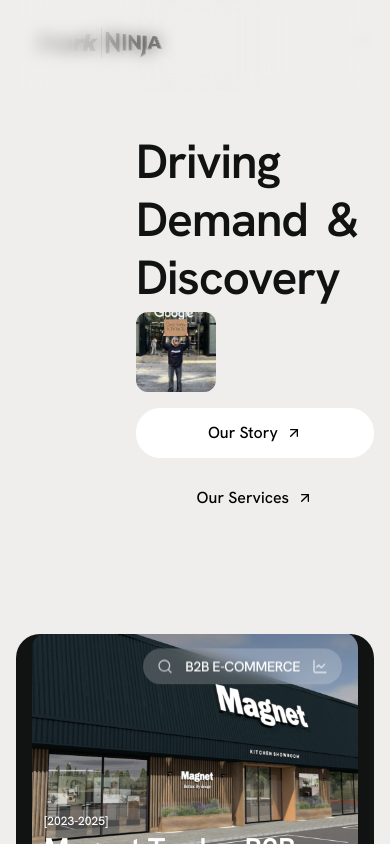
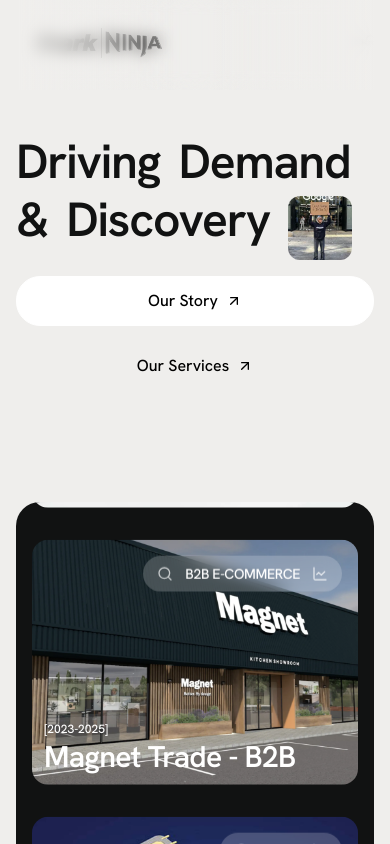
Before and after one commit to RahulKhanSuvo/rise-at-seven, a Next.js app: page / in a window 390 px wide. Shown: the part 980-1824 px from the top of the page. Built offline with nearby package versions, Linux system fonts and the light colour scheme.

Commit message:
refactor: update layout responsiveness, adjust logo size, and reformat button components in Agencies marquee section

```diff
--- a/src/components/agencyLogoMrq/Agencies.tsx
+++ b/src/components/agencyLogoMrq/Agencies.tsx
@@ -13,7 +13,7 @@ export default function Agencies() {
         <SwiperMarquee />
       </div>
       <div className=" py-12 md:py-24 px-4 md:px-7 flex justify-between">
-        <div className="w-full mb-1 md:mt-2 md:mb-0 max-w-sm xl:max-w-xl 3xl:max-w-2xl 4xl:max-w-3xl">
+        <div className="w-full mb-1 md:mt-2 hidden md:block md:mb-0 max-w-sm xl:max-w-xl 3xl:max-w-2xl 4xl:max-w-3xl">
           <p className="md:inline-flex flex-wrap hidden text-balance relative text-left justify-start text-black text-lg/tight lg:text-lg/tight xl:text-2xl 4xl:text-3xl font-medium xl:leading-[1.3] tracking-tight">
             A global team of search-first content marketers engineering semantic
             relevancy & category signals for both the internet and people
@@ -21,13 +21,13 @@ export default function Agencies() {
         </div>
 
         <div className="flex flex-col ">
-          <div className="flex-wrap relative md:max-w-2xl  text-left gap-2.5 text-justify-start inline-flex  text-grey-900 text-5xl  lg:text-6xl xl:text-[5rem] 3xl:text-7.5xl 3xl font-sans-primary font-semibold tracking-tight">
+          <div className="flex-wrap relative w-full md:max-w-2xl  text-left gap-2.5 text-justify-start inline-flex  text-grey-900 text-5xl  lg:text-6xl xl:text-[5rem] 3xl:text-7.5xl 3xl font-sans-primary font-semibold tracking-tight">
             <div className="inline mr-2 pointer-fine:mr-0">Driving</div>
             <div className="inline mr-2 pointer-fine:mr-0">Demand</div>
             <div className="inline mr-2 pointer-fine:mr-0">&amp;</div>
             <div className="inline mr-2 pointer-fine:mr-0">Discovery</div>
             <div className="inline shrink-0  relative overflow-hidden mr-2 pointer-fine:mr-0">
-              <div className="size-20 relative ">
+              <div className="size-16 md:size-20 relative ">
                 <Image
                   src={banner}
                   alt=""
```
